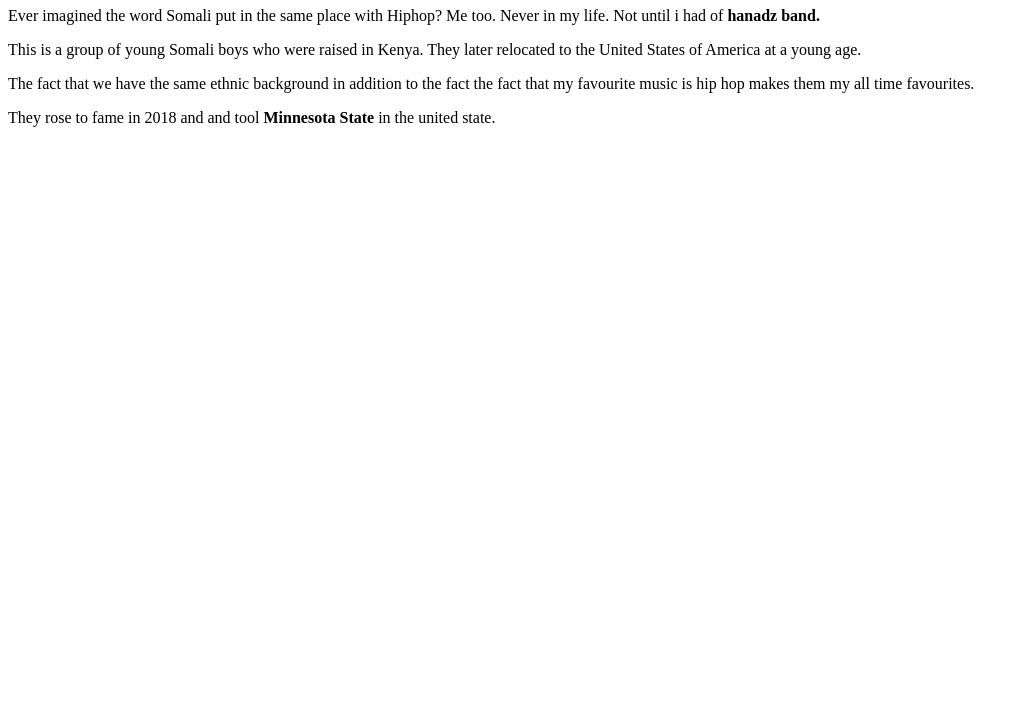
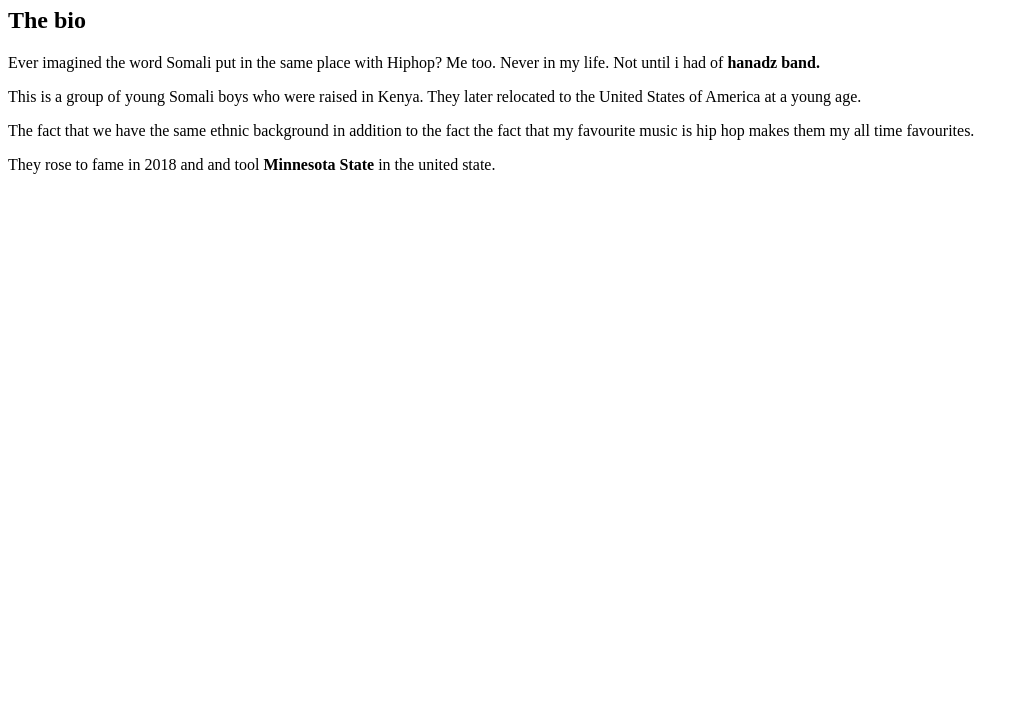
Before and after one commit to Binamin-hussein100/MY--FAVOURITE-BAND, a plain HTML site: page index.html in a window 1280 px wide. Shown: the part 73-800 px from the top of the page, without its empty margins (0-1029 px from the left). Drawn offline with Linux system fonts and the light colour scheme.

Commit message:
add a h2

```diff
--- a/index.html
+++ b/index.html
@@ -6,6 +6,7 @@
     </head>
     <body>
         <h1>HANADZ BAND</h1>
+        <h2>The bio</h2>
         <p>Ever imagined the word Somali put in the same place with Hiphop? Me too.
              Never in my life. Not until i had of <strong>hanadz band.</strong></p>
            <p> This is a group of young Somali boys who were raised in Kenya.
```
